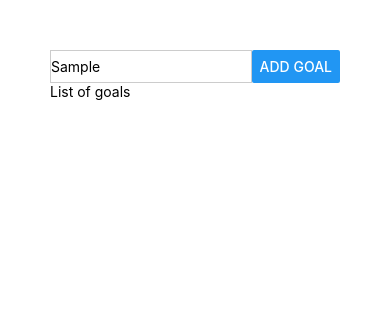
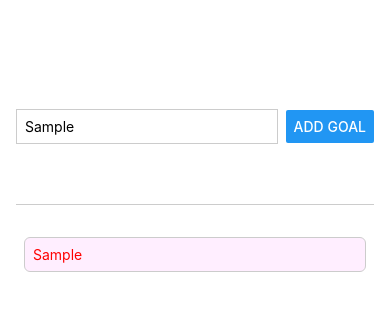
Before and after one commit to Jaazmeyn/goal-app, a React Native app: screen / in a window 390 px wide. Both pictures are taken after typing "Sample" into the empty fields and a click on the button "ADD GOAL". Shown: the top 310 px of the page. Built offline with nearby package versions, Linux system fonts and the light colour scheme.

Commit message:
display goals

```diff
--- a/App.js
+++ b/App.js
@@ -1,30 +1,76 @@
-import { StyleSheet, Text, View, Button, TextInput } from 'react-native';
+import { StyleSheet, Text, View, Button, TextInput, ScrollView } from 'react-native';
+import {useState} from 'react';
+
 
 export default function App() {
+
+  const [enteredGoalText, setEnteredGoalText] = useState('');
+  const [liveGoals, setLiveGoals] = useState([]);
+
+  function goalInputHandler(enteredText){
+    setEnteredGoalText(enteredText)
+  };
+
+  function addGoalHandler() {
+    setLiveGoals( currentLiveGoals => [...currentLiveGoals, enteredGoalText]);
+  };
+
   return (
     <View style={styles.appContainer}>
       <View style={styles.inputContainer}>
-        <TextInput style={styles.textInput} placeholder="main goal"/>
-        <Button title="Add Goal"/>
+        <TextInput
+          style={styles.textInput}
+          placeholder="main goal"
+          onChangeText={goalInputHandler}/>
+        <Button title="Add Goal" onPress={addGoalHandler}/>
       </View>
-      <View >
-        <Text>List of goals</Text>
-      </View>
+        <View style={styles.goalsContainer}>
+          <ScrollView>
+            {liveGoals.map((goal) => (
+              <View key={goal} style={styles.goalItem}>
+                <Text style={styles.goaltext}>{goal}</Text>
+              </View>
+            ))}
+          </ScrollView>
+        </View>
     </View>
   );
 }
 
 const styles = StyleSheet.create({
   appContainer: {
-    padding: 50,
+    flex: 1,
+    paddingTop: 50,
+    paddingHorizontal: 16,
   },
   inputContainer: {
+    flex: 1,
     flexDirection: 'row',
-    justifyContent: 'space-between'
+    justifyContent: 'space-between',
+    alignItems: 'center',
+   marginBottom: 24,
+    borderBottomWidth: 1,
+    borderBottomColor: '#cccccc'
   },
   textInput: {
     borderWidth: 1,
     borderColor: '#cccccc',
     width: '80%',
+    marginRight: 8,
+    padding: 8
+  },
+  goalsContainer: {
+    flex: 4,
+  },
+  goalItem: {
+    margin: 8,
+    padding: 8,
+    borderRadius: 6,
+    borderWidth: 1,
+    borderColor: '#cccccc',
+    backgroundColor: '#fef',
+  },
+  goaltext: {
+    color: 'red',
   }
 });
```
